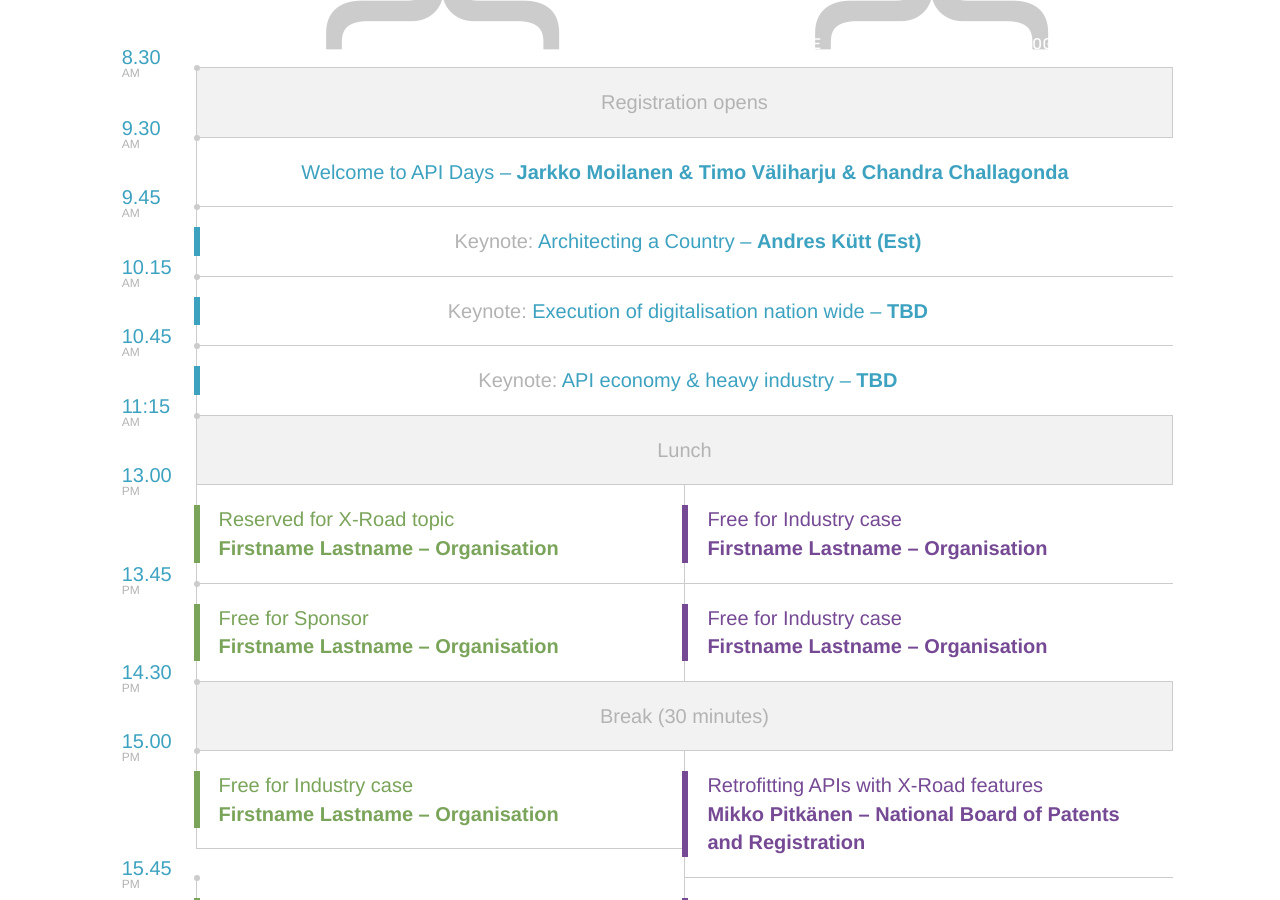
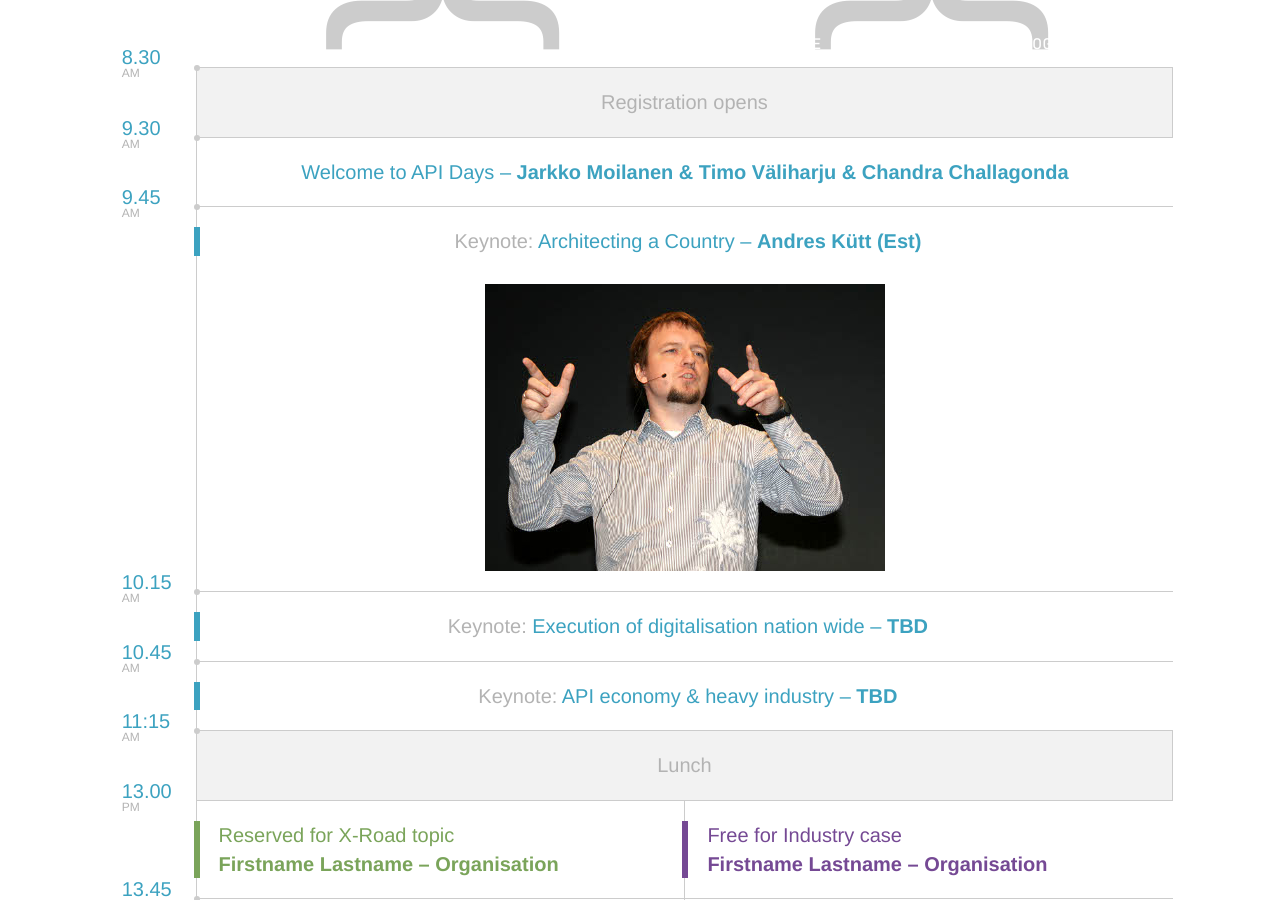
Before and after one commit to apidaysnordic/apidaysnordic.github.io, a Jekyll site: the page built from programme/index.md, in a window 1280 px wide and 900 px high, scrolled down 726 px. Built offline with Jekyll 4.4.1, drawn with Linux system fonts in a browser that asks for light colours; some web fonts are replaced; comment, search, counter and statistics services are not loaded.

Commit message:
Added Andres pic to program

```diff
--- a/_layouts/programme.html
+++ b/_layouts/programme.html
@@ -123,6 +123,8 @@
                     </div>
                     <div class="col-md-11 entry entry-first entry-keynote">
                         <a href=""><span>Keynote:</span> Architecting a Country &ndash; <strong>Andres Kütt (Est)</strong></a>
+			<br/>
+			<img src="/images/speakers/andres-kutt.jpg"/>
                     </div>
                 </div>
 
```
